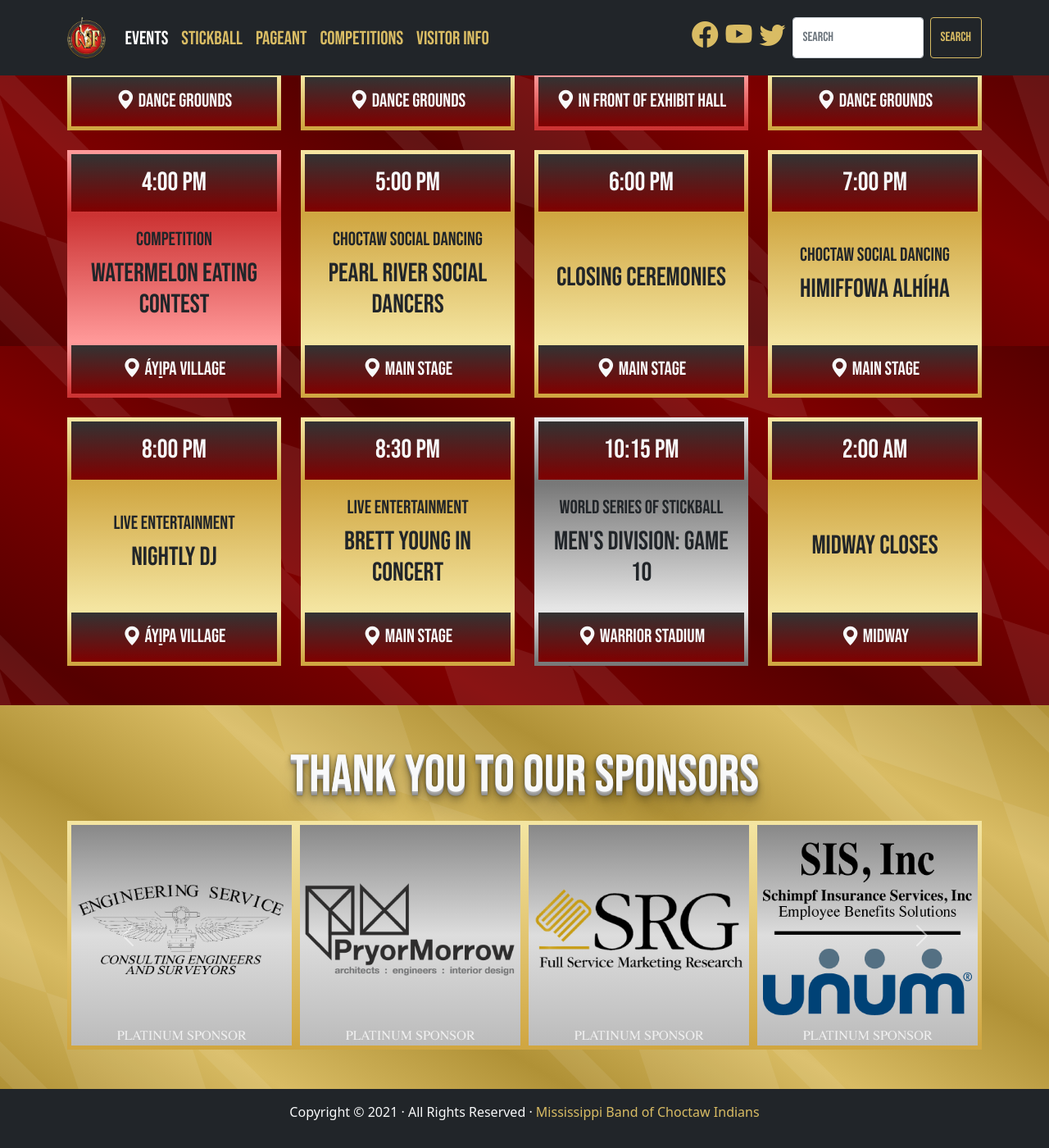
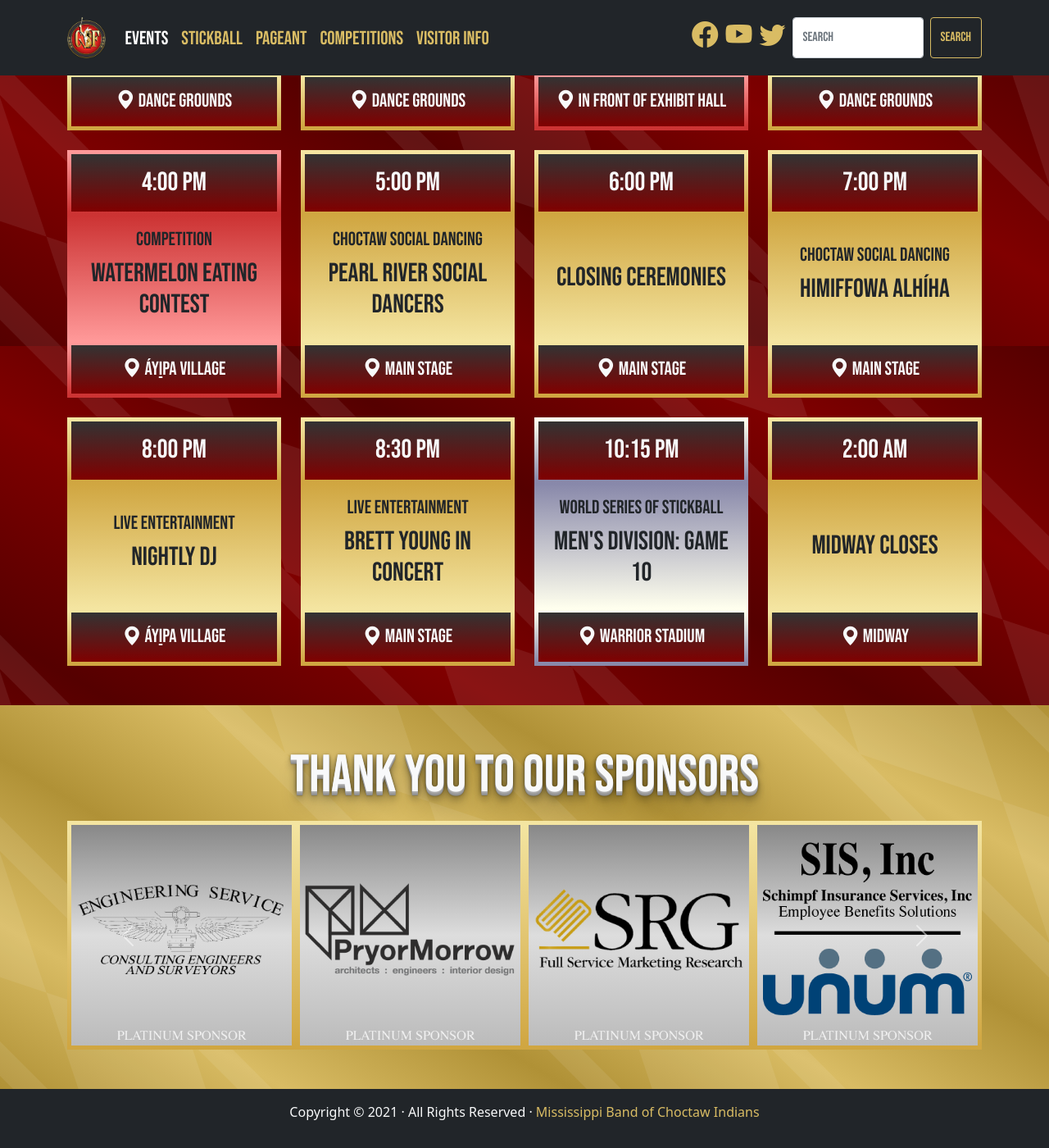
Before and after one commit to smattera/smattera.github.io, a Jekyll site: the page built from events/index.md, in a window 1280 px wide and 1400 px high, scrolled down 2368 px. Shown: the whole window at 82% size. Built offline with Jekyll 4.4.1, drawn with Linux system fonts in a browser that asks for light colours; nearby versions of some CDN libraries.

Commit message:
Update main.scss

```diff
--- a/_includes/eventBlack.html
+++ b/_includes/eventBlack.html
@@ -3,7 +3,7 @@
     <div class="card-header card-black-border pt-3" style="background:linear-gradient(#333,#800000);">
       <p class="h4">{{ include.time }}</p>
     </div>
-    <div class="card-body text-dark h-100 d-flex flex-column justify-content-center" style="background:linear-gradient(rgba(120,120,120,1), rgba(230,230,230,1));">
+    <div class="card-body text-dark h-100 d-flex flex-column justify-content-center" style="background:linear-gradient(#88a,#ffe);">
       <p class="h5">World Series of Stickball</p>
       <p class="h4">{{ include.title }}</p>
     </div>
--- a/assets/css/main.css
+++ b/assets/css/main.css
@@ -224,7 +224,7 @@
   border: 10px solid;
   border-image-slice: 1;
   border-width: 5px;
-  border-image-source: linear-gradient(to bottom, #e6e6e6, #787878);
+  border-image-source: linear-gradient(to bottom, #ffe, #88a);
 }
 
 .card-rose-border {
--- a/assets/css/main.scss
+++ b/assets/css/main.scss
@@ -258,7 +258,7 @@
   border: 10px solid;
   border-image-slice: 1;
   border-width: 5px;
-  border-image-source: linear-gradient(to bottom, rgba(230,230,230,1), rgba(120,120,120,1));
+  border-image-source: linear-gradient(to bottom, #ffe,#88a);
 }
 
 .card-rose-border {
```
Also changed, not shown: 1 other file.
